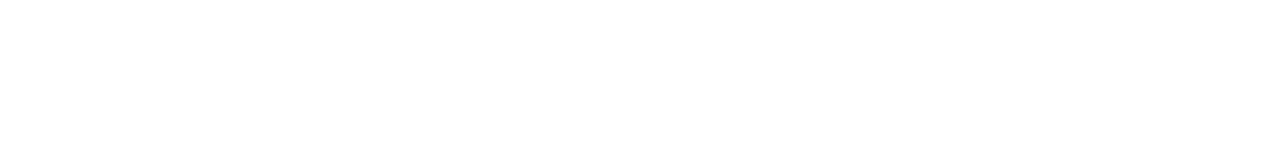
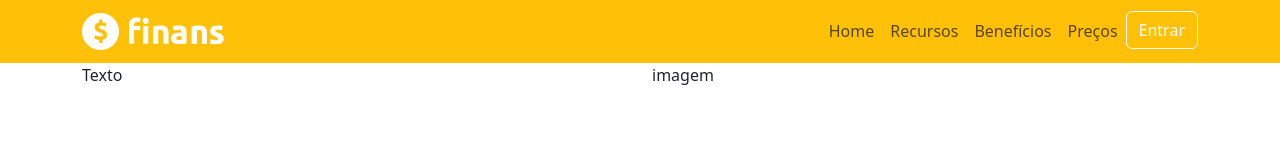
Before and after one commit to dmoprates/Finans, a plain HTML site: page index.html in a window 1280 px wide. Drawn offline with Linux system fonts and the light colour scheme.

Commit message:
feat: codificação da barra de navegação

```diff
--- a/index.html
+++ b/index.html
@@ -7,15 +7,48 @@
     <title>Finans - Finanças pessoais</title>
     <!-- BOOTSTRAP -->
     <link rel="stylesheet" href="bootstrap/css/bootstrap.min.css">
-    <script src="bootstrap/js/bootstrap.min.js"></script>
-    <!--FontAwesome-->
-    <script src="https://kit.fontawesome.com/2d070ab700.js" crossorigin="anonymous"></script>
+    <!-- FONTAWESOME -->
+    <script src="https://kit.fontawesome.com/ad7ef30e1e.js" crossorigin="anonymous"></script>
     <!-- CSS CUSTOMIZADO -->
     <link rel="stylesheet" href="css/style.css">
 </head>
+<body>
+    <header>
+        <nav class="navbar navbar-expand-sm navbar-light bg-warning">
+            <div class="container">
+                <a href="#" class="navbar-brand">
+                    <img src="img/logo.png" width="142">
+                </a>
+                <button class="navbar-toggler" type="button" data-bs-toggle="collapse" data-bs-target="#nav-principal"
+                    aria-controls="navbarSupportedContent" aria-expanded="false" aria-label="Toggle navigation">
+                    <span class="navbar-toggler-icon"></span>
+                </button>
+                <div class="collapse navbar-collapse" id="nav-principal">
+                    <ul class="navbar-nav ms-auto">
+                        <li class="nav-item"><a href="" class="nav-link">Home</a></li>
+                        <li class="nav-item"><a href="" class="nav-link">Recursos</a></li>
+                        <li class="nav-item"><a href="" class="nav-link">Benefícios</a></li>
+                        <li class="nav-item"><a href="" class="nav-link">Preços</a></li>
+                        <li class="nav-item"><a href="" class="btn btn-outline-light ml-4">Entrar</a></li>
+                    </ul>
+                </div>
+            </div>
+        </nav>
+    </header>
+    <section id="home">
+        <div class="container">
+            <div class="row">
+                <div class="col-md-6">
+                    Texto
+                </div>
+                <div class="col-md-6">
+                    imagem
+                </div>
+            </div>
+        </div>
+    </section>
 
-<body>
-
+    <script src="bootstrap/js/bootstrap.js"></script>
 </body>
 
 </html>
```
